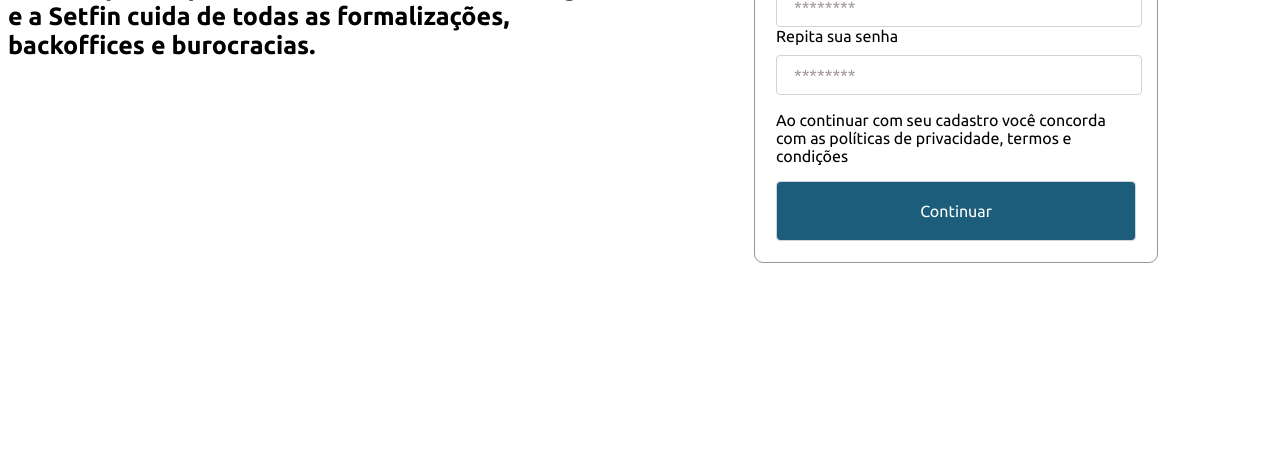
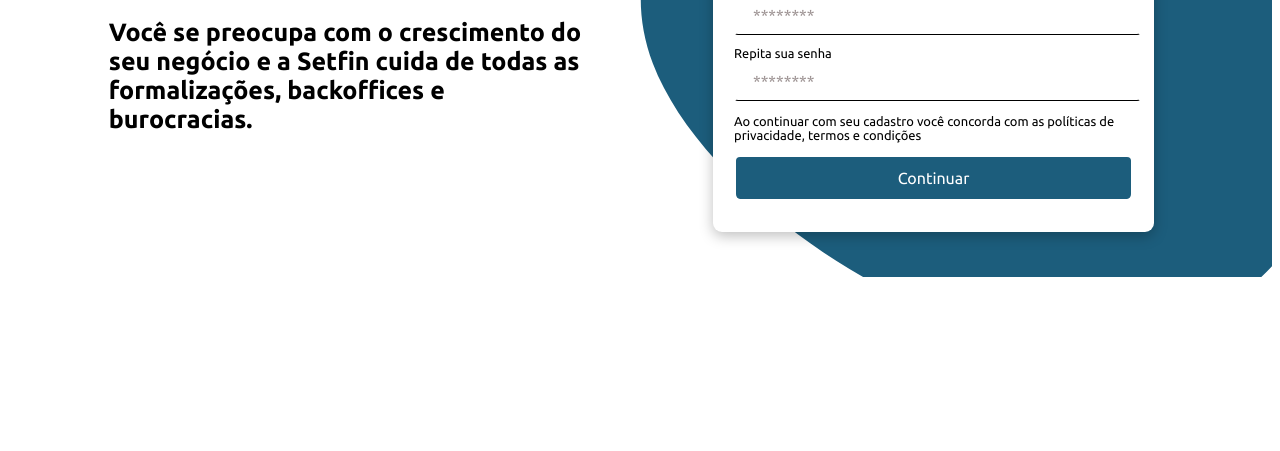
Before and after one commit to nodensera/setfin-landing, a plain HTML site: page index.html in a window 1280 px wide. Shown: the part 349-800 px from the top of the page. Drawn offline with Linux system fonts and the light colour scheme.

Commit message:
main section & contact form

```diff
--- a/styles.css
+++ b/styles.css
@@ -37,6 +37,16 @@
 main {
   display: grid;
   grid-template-columns: 1fr 1fr;
+  padding: 45px;
+  background-image: url(/assets/blob-main.svg);
+  background-position: right;
+  background-repeat: no-repeat;
+  background-size: 50%;
+}
+
+main .main-title {
+  width: 81%;
+  margin: 0 auto;
 }
 
 main .main-title h1 {
@@ -48,11 +58,11 @@ main .main-title h3 {
 }
 
 .contact-form-container {
-  max-width: 380px;
-  margin: 0 auto;
+  margin: -20px auto 0;
   padding: 21px;
-  border: 1px solid #9d9393;
   border-radius: 9px;
+  background-color: #fff;
+  box-shadow: 0px 4px 14px hsla(0, 0%, 0%, 0.25);;
 }
 
 .login-button {
@@ -74,8 +84,12 @@ main .main-title h3 {
 }
 
 /* automation form mobile */
+.auto-form {
+  width: 90%;
+    margin: 0 auto;
+}
 .aut-form-container {
-  max-width: 360px;
+  max-width: 399px;
   margin: 0 auto;
 }
 
@@ -87,12 +101,11 @@ main .main-title h3 {
 .aut-form label {
   display: flex;
   align-items: center;
-  font-size: var(--font-size-body);
-  margin-bottom: 0.6rem;
+  font-size: .8rem;
 }
 
 .aut-form input {
-  margin: 0;
+  margin-bottom: 0.7rem;
 }
 
 .aut-form-control {
@@ -100,17 +113,24 @@ main .main-title h3 {
   width: 100%;
   height: 36px;
   padding: 0 0 0 0.63;
-  background-color: var(--color-white);
+  background-color: transparent;
   background-clip: padding-box;
-  border: 1px solid #ced4da;
+  border-color: transparent;
+  border-bottom: 1px solid #000;
   border-radius: 0.25rem;
   transition: border-color 0.15s ease-in-out, box-shadow 0.15s ease-in-out;
 }
 
 .aut-form-control:last-child {
-  height: 60px;
+  height: 45px;
   color: #fff;
+  border-radius: 6px;
+  border-color: transparent;
   background-color: #1C5D7C;
+}
+
+.aut-form p {
+  font-size: .81rem;
 }
 
 .aut-form input#name {
```
Also changed, not shown: assets/blob-main.svg (added).
